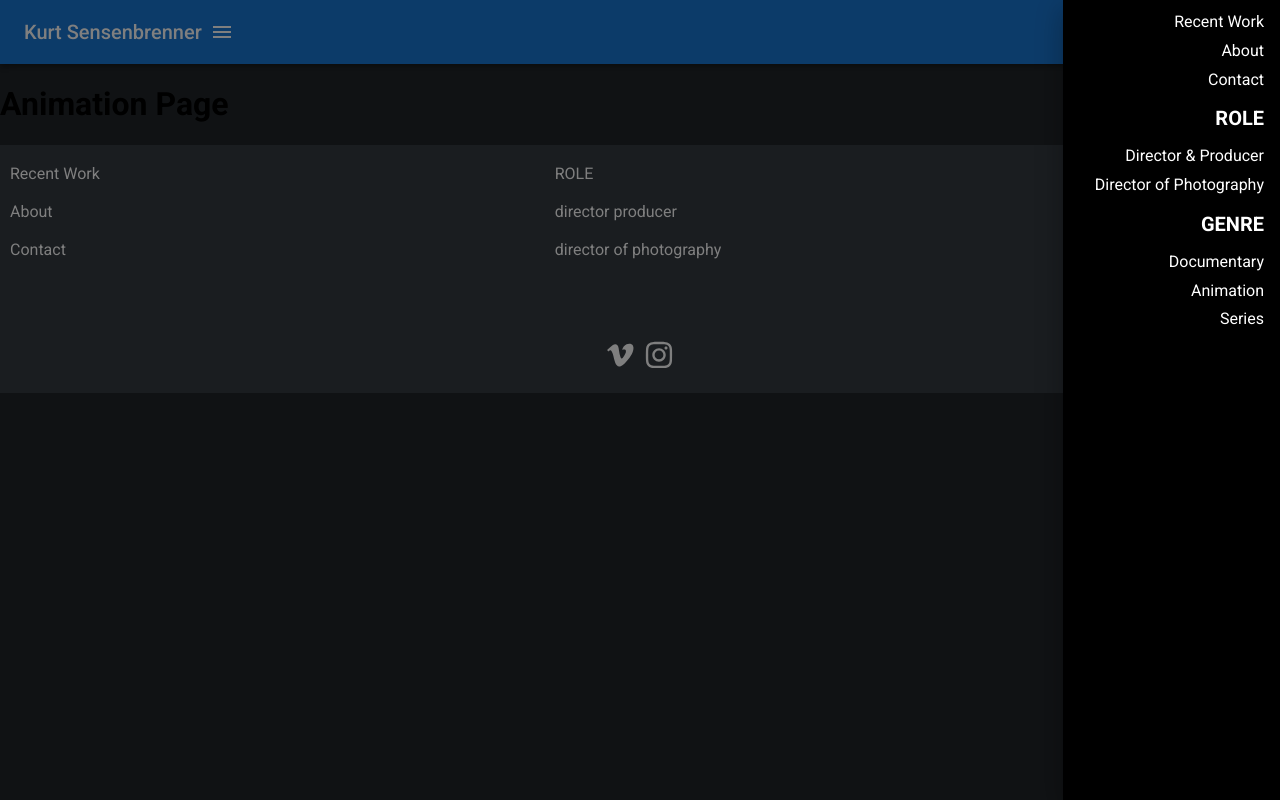
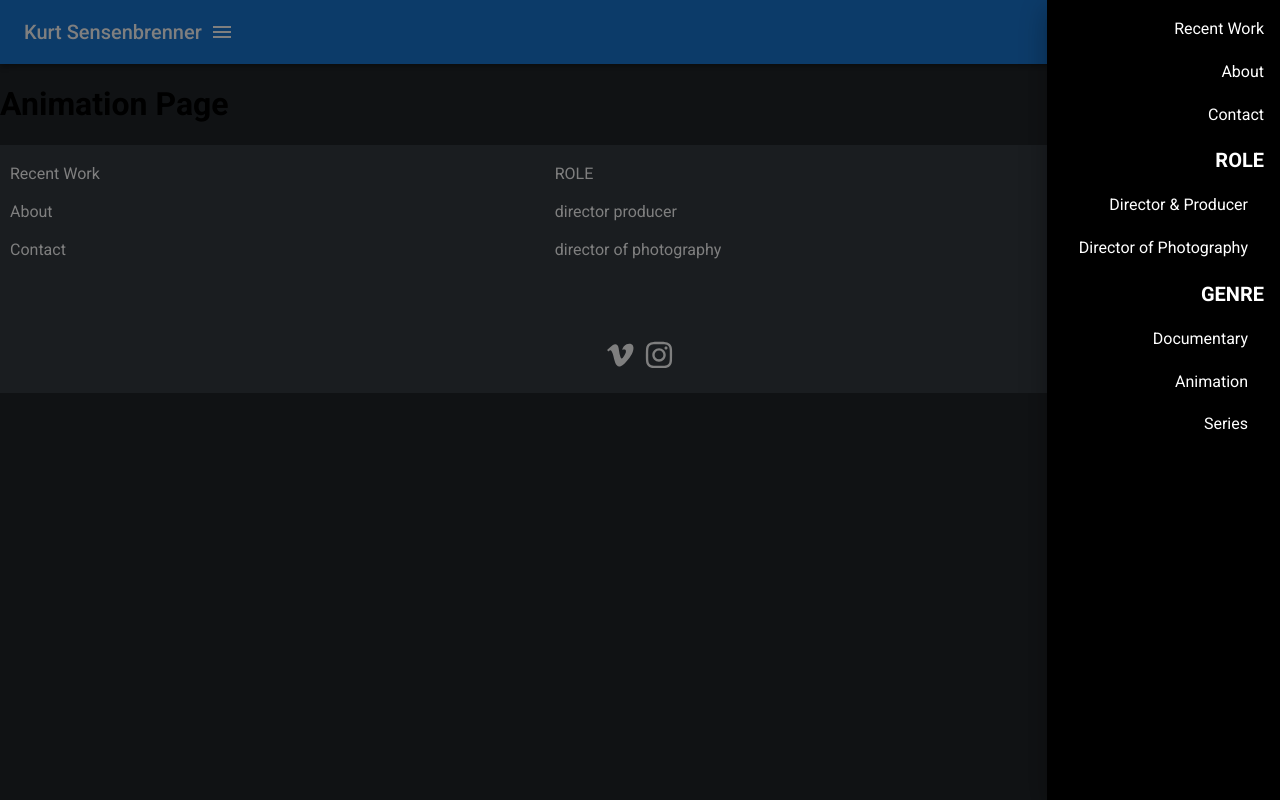
Before and after one commit to mwkwsd/sensensomething, a React (Create React App) app: page /series/low-phe-life in a window 1280 px wide. Both pictures are taken after a click on the button "open drawer". Built offline with nearby package versions, Linux system fonts and the light colour scheme.

Commit message:
trying to figure out navigation styling

```diff
--- /dev/null
+++ b/src/common/utils/linkStyles.ts
@@ -0,0 +1,9 @@
+// Couldn't figure out how to fit this into theme.ts
+//so it is here for now
+export const LinksStyle = (isSelected: boolean) => {
+  return {
+    backgroundColor: isSelected ? 'lightgrey' : 'black',
+    color: isSelected ? 'black' : 'white',
+    borderRadius: isSelected ? '24px 0 0 24px' : '0',
+  }
+}
--- /dev/null
+++ b/src/common/utils/navStyle.ts
@@ -0,0 +1,9 @@
+// Couldn't figure out how to fit this into theme.ts
+//so it is here for now
+export const NavStyle = {
+  fontWeight: 'bold',
+  bgcolor: 'black',
+  color: 'white',
+  fontSize: 20,
+  textAlign: 'right',
+}
--- a/src/components/molecules/NavList.tsx
+++ b/src/components/molecules/NavList.tsx
@@ -1,7 +1,7 @@
-import React from 'react'
 import { List } from '@mui/material'
 import { useLocation } from 'react-router-dom'
-import { SubheaderList } from './subheaderList/SubheaderList'
+import { SubheaderLinks } from './subheaderLinks/SubheaderLinks'
+import { NavLinks } from './navLinks/NavLinks'
 import {
   Genre,
   Role,
@@ -10,86 +10,60 @@ import {
   roles,
 } from '../../common/constants/enums'
 import { enumMappings } from '../../common/constants/constants'
-import { NavLinks } from './navLinks/NavLinks'
+import { NavStyle } from '../../common/utils/navStyle'
 
-const commonStyle = {
-  fontWeight: 'bold',
-  bgcolor: 'black',
-  color: 'white',
-  fontSize: 20,
-  textAlign: 'right',
+interface SubheaderLinksProps {
+  title: string
+  items: readonly Genre[] | readonly Role[]
+  isSelected: boolean
 }
-
-interface ListButtonProps {
+interface LinkProps {
   label: string
   filter: Role | Genre
   isSelected: boolean
-  generateButtonStyle: (isSelected: boolean) => React.CSSProperties
-  isLinkSelected: (link: string) => boolean
-}
-interface SubheaderListProps {
-  title: string
-  items: readonly Genre[] | readonly Role[]
 }
 
 export function NavList() {
   const location = useLocation()
 
+  // TODO: The ListItemButtons inside of SubheaderLinks are rendering
+  // as if isSelected: true is there default state. Figure out how to
+  // fix this. Can this function be leveraged?
   const isLinkSelected = (link: string) => {
     const linkWithoutQuery = link.replace(/(\?.*)$/, '')
     return location.pathname === linkWithoutQuery
   }
 
-  const generateButtons = (
-    items: readonly Genre[] | readonly Role[],
-    filterPrefix: string
-  ): ListButtonProps[] =>
+  const generateLinks = (
+    items: readonly Genre[] | readonly Role[]
+  ): LinkProps[] =>
     items.map(item => ({
       label: enumMappings[item].label,
       filter: item,
       isSelected: isLinkSelected(enumMappings[item].url),
-      generateButtonStyle,
-      isLinkSelected,
     }))
 
-  const generateButtonStyle = (isSelected: boolean) => ({
-    backgroundColor: isSelected ? 'lightgrey' : 'transparent',
-    padding: '1px 16px',
-    borderRadius: isSelected ? '24px 0 0 24px' : 'unset',
-    '&:hover': {
-      backgroundColor: 'lightgrey',
-    },
-    color: isSelected ? 'black' : 'white',
-  })
-
-  const subheaderListItems: SubheaderListProps[] = [
-    { title: 'ROLE', items: roles },
-    { title: 'GENRE', items: genres },
+  const subheaderLinksItems: SubheaderLinksProps[] = [
+    { title: 'ROLE', items: roles, isSelected: isLinkSelected('/role') },
+    { title: 'GENRE', items: genres, isSelected: isLinkSelected('/genre') },
   ]
 
   return (
-    <List
-      sx={{ width: '100%', height: '100%', maxWidth: 360, ...commonStyle }}
-      component="nav"
-    >
+    <List sx={{ width: '100%', height: '100%', maxWidth: 360, ...NavStyle }}>
       {navLinks.map(item => (
         <NavLinks
           key={item.route}
           route={item.route}
           label={item.label}
           isSelected={isLinkSelected(item.route)}
-          generateButtonStyle={generateButtonStyle}
-          isLinkSelected={isLinkSelected}
         />
       ))}
-
-      {subheaderListItems.map(item => (
-        <SubheaderList
+      {subheaderLinksItems.map(item => (
+        <SubheaderLinks
           key={item.title}
           title={item.title}
-          buttons={generateButtons(item.items, '')}
-          generateButtonStyle={generateButtonStyle}
-          isLinkSelected={isLinkSelected}
+          links={generateLinks(item.items)}
+          isSelected={item.isSelected}
         />
       ))}
     </List>
--- a/src/components/molecules/navLinks/NavLinks.tsx
+++ b/src/components/molecules/navLinks/NavLinks.tsx
@@ -1,22 +1,19 @@
-import React from 'react';
-import { ListItemButton, ListItemText } from '@mui/material';
-import { Link } from 'react-router-dom';
+import { ListItemButton, ListItemText } from '@mui/material'
+import { Link } from 'react-router-dom'
+import { LinksStyle } from '../../../common/utils/linkStyles'
 
 interface NavLinksProps {
-  route: string;
-  label: string;
-  isSelected: boolean;
-  generateButtonStyle: (isSelected: boolean) => React.CSSProperties;
-  isLinkSelected: (link: string) => boolean;
+  route: string
+  label: string
+  isSelected: boolean
 }
 
-export function NavLinks({ route, label, isSelected, generateButtonStyle, isLinkSelected }: NavLinksProps) {
+export function NavLinks({ route, label, isSelected }: NavLinksProps) {
   return (
-    <ListItemButton
-      component={Link}
-      to={route}
-      sx={{ ...generateButtonStyle(isSelected), textAlign: 'right' }}>
-      <ListItemText primary={label} />
-    </ListItemButton>
-  );
+    <div style={LinksStyle(isSelected)}>
+      <ListItemButton component={Link} to={route} sx={{ textAlign: 'right' }}>
+        <ListItemText primary={label} />
+      </ListItemButton>
+    </div>
+  )
 }
--- /dev/null
+++ b/src/components/molecules/subheaderLinks/SubheaderLinks.tsx
@@ -0,0 +1,35 @@
+import { ListSubheader, ListItemButton, ListItemText } from '@mui/material'
+import { Link } from 'react-router-dom'
+import { LinksStyle } from '../../../common/utils/linkStyles'
+import { NavStyle } from '../../../common/utils/navStyle'
+
+interface LinkProps {
+  label: string
+  filter: string
+  isSelected: boolean
+}
+
+interface SubheaderLinksProps {
+  title: string
+  links: LinkProps[]
+  isSelected: boolean
+}
+
+export function SubheaderLinks({ title, links }: SubheaderLinksProps) {
+  return (
+    <ListSubheader component="div" sx={{ ...NavStyle }}>
+      {title}
+      {links.map(({ label, filter, isSelected }) => (
+        <div key={filter} style={LinksStyle(isSelected)}>
+          <ListItemButton
+            component={Link}
+            to={`/videos?filter=${filter}`}
+            sx={{ textAlign: 'right' }}
+          >
+            <ListItemText primary={label} />
+          </ListItemButton>
+        </div>
+      ))}
+    </ListSubheader>
+  )
+}
--- a/src/components/molecules/subheaderList/SubheaderList.tsx
+++ /dev/null
@@ -1,49 +0,0 @@
-import React from 'react';
-import { ListSubheader, ListItemButton, ListItemText } from '@mui/material';
-import { Link } from 'react-router-dom';
-
-interface ListButtonProps {
-  label: string;
-  filter: string;
-  isSelected: boolean;
-  generateButtonStyle: (isSelected: boolean) => React.CSSProperties;
-  isLinkSelected: (link: string) => boolean;
-}
-
-interface SubheaderListProps {
-  title: string;
-  buttons: ListButtonProps[];
-  generateButtonStyle: (isSelected: boolean) => React.CSSProperties;
-  isLinkSelected: (link: string) => boolean;
-}
-
-export function SubheaderList({
-  title,
-  buttons,
-  generateButtonStyle,
-  isLinkSelected,
-}: SubheaderListProps) {
-  const commonStyle = {
-    fontWeight: 'bold',
-    bgcolor: 'black',
-    color: 'white',
-    fontSize: 20,
-    textAlign: 'right',
-  };
-
-  return (
-    <ListSubheader component="div" sx={{ ...commonStyle }}>
-      {title}
-      {buttons.map(({ label, filter, isSelected }) => (
-        <ListItemButton
-          key={filter}
-          component={Link}
-          to={`/video-list?filter=${filter}`}
-          sx={{ ...generateButtonStyle(isSelected), textAlign: 'right', paddingRight: '0px' }}
-        >
-          <ListItemText primary={label} />
-        </ListItemButton>
-      ))}
-    </ListSubheader>
-  );
-}
--- a/src/theme.tsx
+++ b/src/theme.tsx
@@ -18,7 +18,9 @@ export const kurtTheme = responsiveFontSizes(
         fontSize: '24px',
       },
       body1: {
-        color: 'white',
+        // Could only get NavBar Links text color to render black
+        // when this is commented out of the body
+        // color: 'white',
         textDecoration: 'none',
         lineHeight: '18.75px',
         fontSize: '16px',
```
Also changed, not shown: src/components/molecules/footers/BottomIcons.tsx (added, +29 -0 lines), src/components/molecules/footers/FooterLinks.tsx (added, +37 -0 lines).
